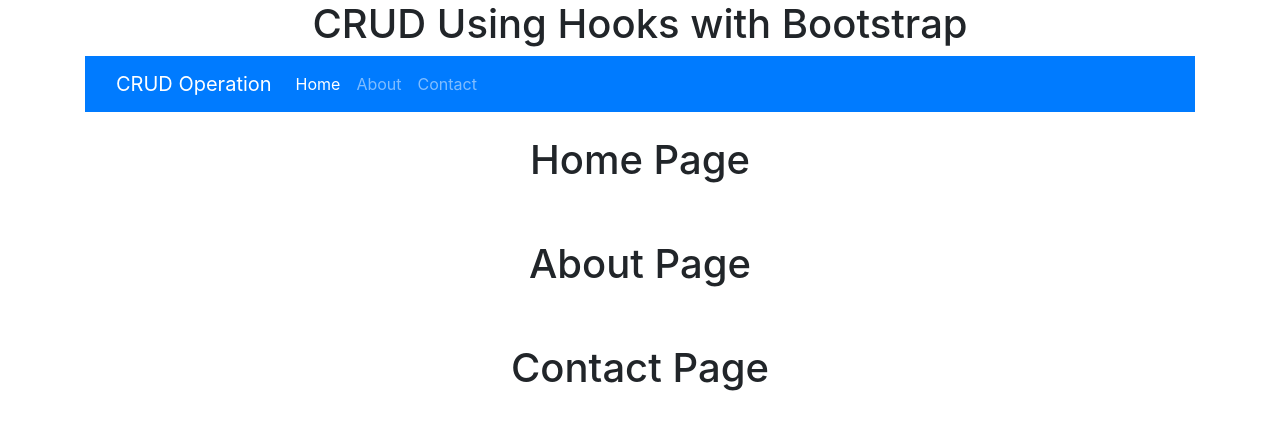
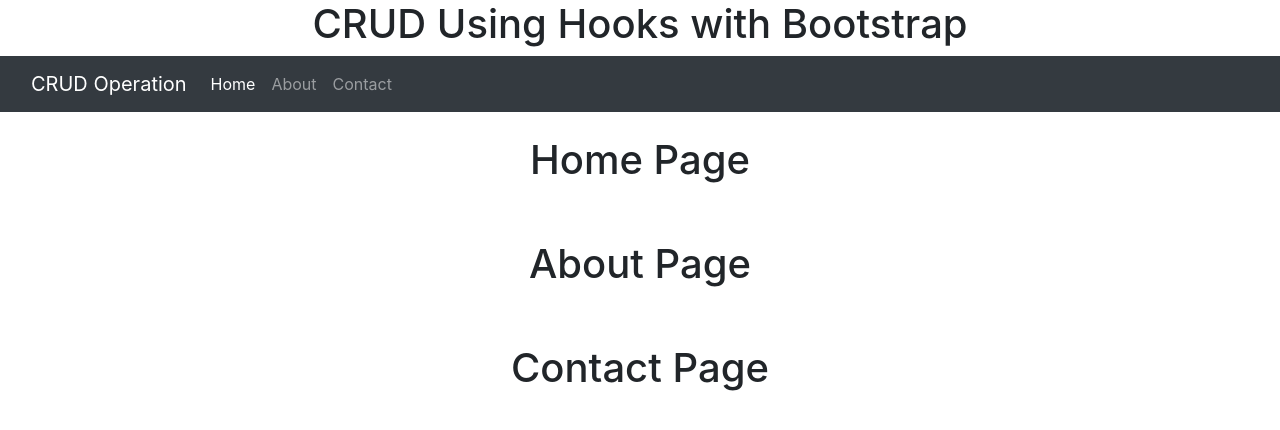
Before and after one commit to shivamvora/crud-react-hooks, a React (Create React App) app: page / in a window 1280 px wide. Shown: the top 430 px of the page. Built offline with nearby package versions, Linux system fonts and the light colour scheme.

Commit message:
navigations and page not found done

```diff
--- a/src/components/layout/Navbar.js
+++ b/src/components/layout/Navbar.js
@@ -1,10 +1,10 @@
 import React from 'react';
-
+import { Link, NavLink } from 'react-router-dom';
 const Navbar = () => {
     return (
 
-        <div className="container">
-            <nav className="navbar navbar-expand-lg navbar-dark bg-primary">
+        <div>
+            <nav className="navbar navbar-expand-lg navbar-dark bg-dark">
                 <div className="container-fluid">
                     <a className="navbar-brand" href="#">CRUD Operation</a>
                     <button className="navbar-toggler" type="button" data-bs-toggle="collapse" data-bs-target="#navbarNav" aria-controls="navbarNav" aria-expanded="false" aria-label="Toggle navigation">
@@ -13,13 +13,13 @@
                     <div className="collapse navbar-collapse">
                         <ul className="navbar-nav">
                             <li className="nav-item">
-          <a className="nav-link active" aria-current="page" href="/">Home</a>
+                                <NavLink className="nav-link" aria-current="page" exact to="/">Home</NavLink>
                             </li>
                             <li className="nav-item">
-          <a className="nav-link" href="">About</a>
+                                <NavLink className="nav-link" exact to="/about">About</NavLink>
                             </li>
                             <li className="nav-item">
-          <a className="nav-link" href="#">Contact</a>
+                                <NavLink className="nav-link" exact to="/contact">Contact</NavLink>
                             </li>
 
                         </ul>
```
Lines whose indentation alone changed are shown as unchanged.
